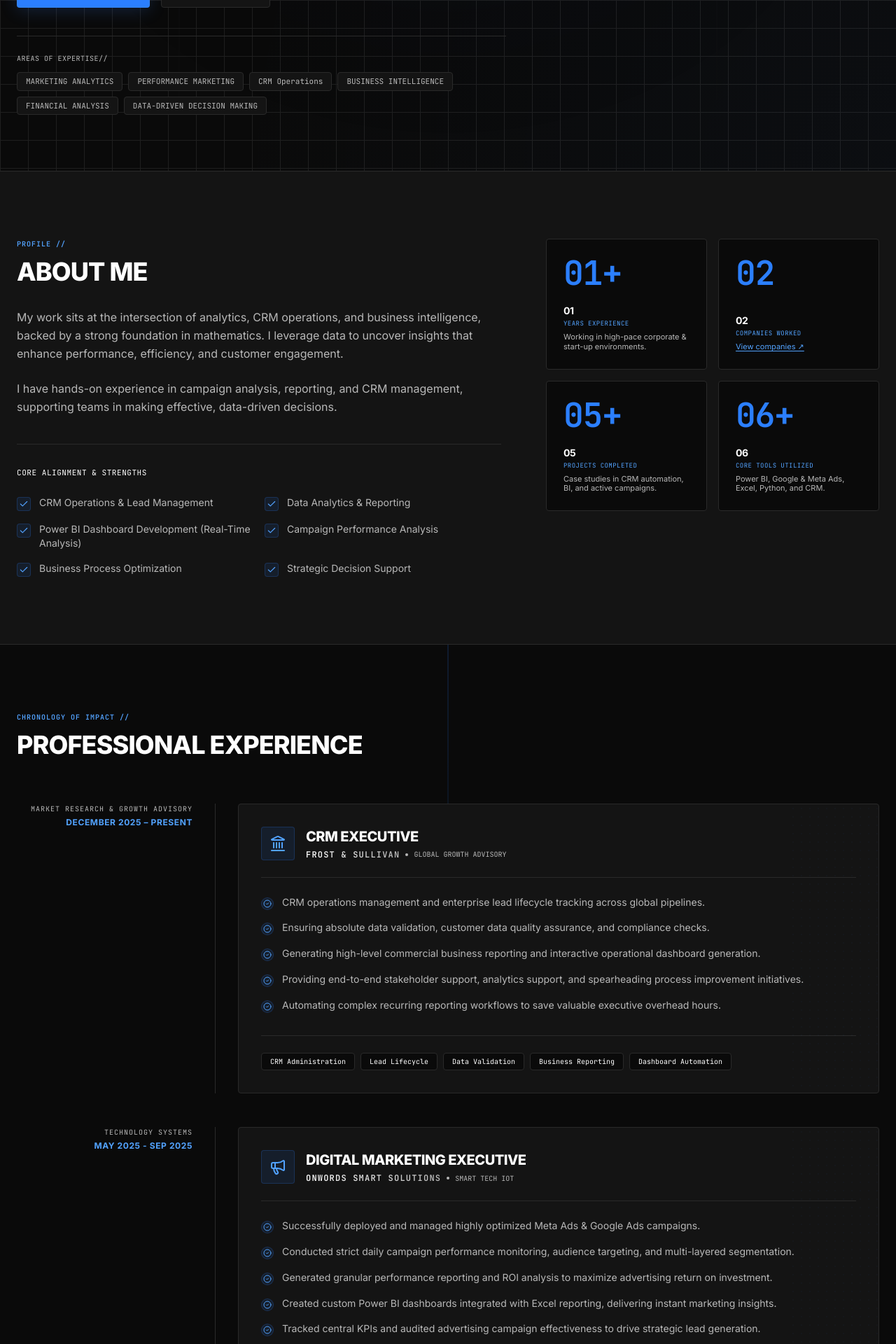
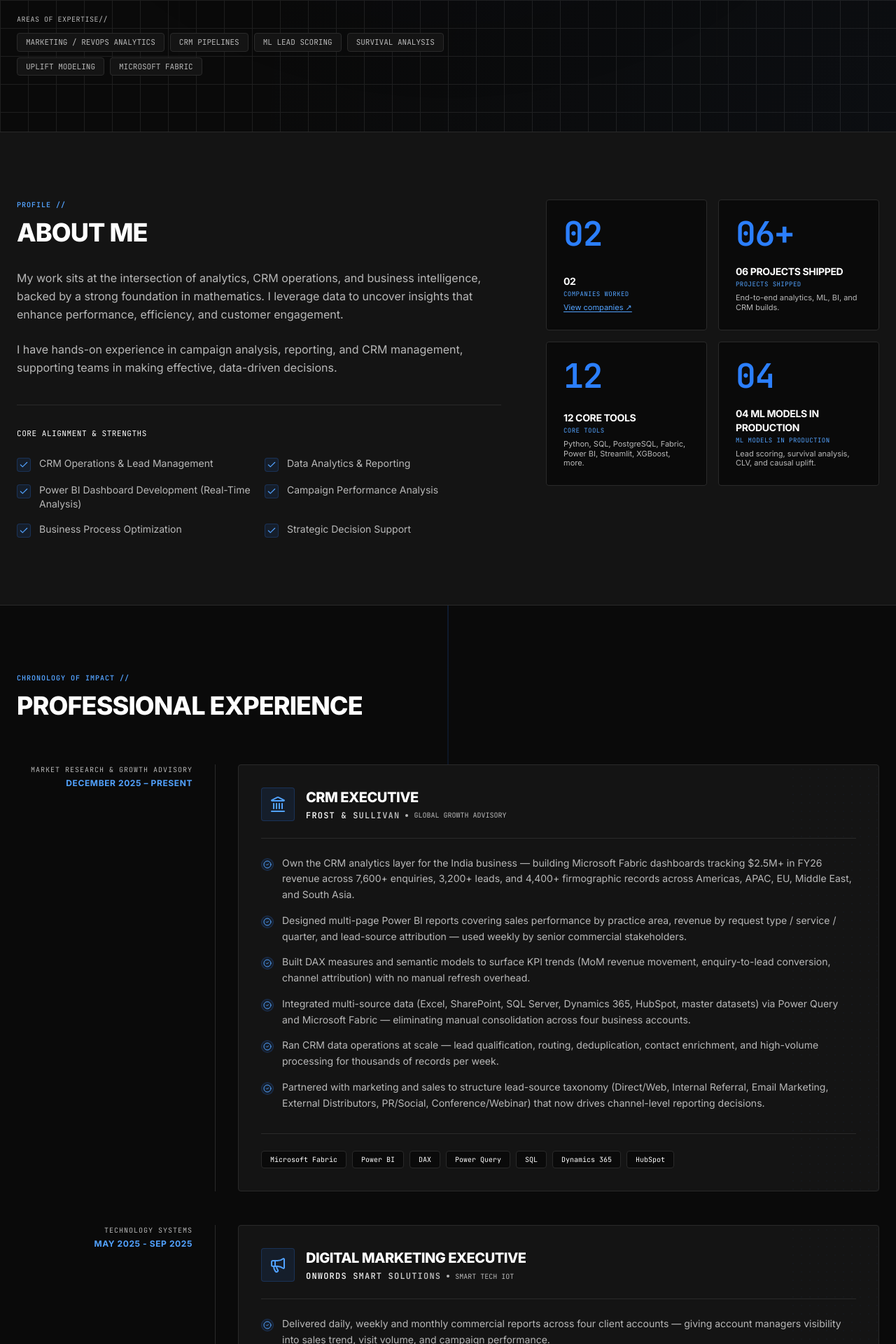
Before and after one commit to STELLARSCRIPTER/Portfolio, a React (Vite) app: page / in a window 1280 px wide. Shown: the part 760-2680 px from the top of the page at 70% size. Built offline with nearby package versions, Linux system fonts and the light colour scheme.

Commit message:
Reposition portfolio: Marketing/RevOps Analytics Engineer + CreditPulse project

```diff
--- a/src/components/Hero.tsx
+++ b/src/components/Hero.tsx
@@ -7,13 +7,13 @@ interface HeroProps {
 }
 
 export default function Hero({ onScrollToSection }: HeroProps) {
-  const techBadges = [
-    'MARKETING ANALYTICS',
-    'PERFORMANCE MARKETING',
-    'CRM Operations',
-    'BUSINESS INTELLIGENCE',
-    'FINANCIAL ANALYSIS',
-    'DATA-DRIVEN DECISION MAKING'
+   const techBadges = [
+    'MARKETING / REVOPS ANALYTICS',
+    'CRM PIPELINES',
+    'ML LEAD SCORING',
+    'SURVIVAL ANALYSIS',
+    'UPLIFT MODELING',
+    'MICROSOFT FABRIC'
   ];
 
   return (
@@ -77,9 +77,9 @@ export default function Hero({ onScrollToSection }: HeroProps) {
             transition={{ duration: 0.7, delay: 0.1 }}
             className="font-sans font-black text-4xl sm:text-5xl lg:text-6xl tracking-tight text-[#FFFFFF] leading-[1.1] mb-6 uppercase"
           >
-           TURNING BUSINESS & FINANCIAL DATA <br className="hidden sm:inline" />
+           MARKETING / REVOPS <br className="hidden sm:inline" />
             <span className="text-transparent bg-clip-text bg-gradient-to-r from-blue-500 to-blue-300">
-               INTO ACTIONABLE INSIGHTS
+               ANALYTICS ENGINEER
             </span>
           </motion.h1>
 
@@ -89,7 +89,7 @@ export default function Hero({ onScrollToSection }: HeroProps) {
             transition={{ duration: 0.7, delay: 0.2 }}
             className="font-sans font-semibold text-sm sm:text-base tracking-wider text-blue-400 mb-6 uppercase"
           >
-            FINANCIAL & CRM ANALYTICS • POWER BI • SQL • BUSINESS INTELLIGENCE
+            END-TO-END CRM PIPELINES • ML LEAD SCORING • SURVIVAL ANALYSIS • UPLIFT MODELING • FABRIC • PYTHON + POSTGRESQL
           </motion.p>
 
           <motion.p
@@ -98,12 +98,7 @@ export default function Hero({ onScrollToSection }: HeroProps) {
             transition={{ duration: 0.7, delay: 0.3 }}
             className="font-sans font-normal text-sm sm:text-base leading-relaxed text-[#B8B8B8] max-w-xl mb-10"
           >
-            Marketing and analytics professional with a Master’s in Mathematics and hands-on experience in CRM operations, campaign analytics, and business intelligence.
-
-Skilled in analyzing marketing, CRM, and business data to generate actionable insights using Power BI, SQL, and Excel.
-
-Focused on driving campaign performance, supporting data-driven decisions, and delivering measurable business and financial impact.
-
+            Analytics engineer with an M.Sc in Mathematics and hands-on experience building end-to-end data platforms across Microsoft Fabric, PostgreSQL, and Python. At Frost & Sullivan, I own the CRM analytics layer tracking $2.5M+ in FY26 revenue across 7,600+ enquiries. Independently built CreditPulse — a live CRM analytics platform with four production ML models, deployed publicly. Targeting hybrid Marketing / RevOps Analytics Engineer roles where CRM domain fluency meets production-grade data engineering.
           </motion.p>
 
           <motion.div
--- a/src/data.ts
+++ b/src/data.ts
@@ -1,125 +1,144 @@
 import { ExperienceItem, SkillCategory, ProjectItem } from './types';
 
 export const statsData = [
-  { value: 1, label: '01+', suffix: ' Years Experience', desc: 'Working in high-pace corporate & start-up environments.' },
   { value: 2, label: '02', suffix: ' Companies Worked', desc: 'Frost & Sullivan and Onwords Smart Solutions.' },
-  { value: 5, label: '05+', suffix: ' Projects Completed', desc: 'Case studies in CRM automation, BI, and active campaigns.' },
-  { value: 6, label: '06+', suffix: ' Core Tools Utilized', desc: 'Power BI, Google & Meta Ads, Excel, Python, and CRM.' }
+  { value: 6, label: '06+', suffix: ' Projects Shipped', desc: 'End-to-end analytics, ML, BI, and CRM builds.' },
+  { value: 12, label: '12', suffix: ' Core Tools', desc: 'Python, SQL, PostgreSQL, Fabric, Power BI, Streamlit, XGBoost, more.' },
+  { value: 4, label: '04', suffix: ' ML Models in Production', desc: 'Lead scoring, survival analysis, CLV, and causal uplift.' }
 ];
 
 export const experienceData: ExperienceItem[] = [
   {
     id: 'exp-frost',
     company: 'Frost & Sullivan',
-    location: 'Corporate Office',
-    position: 'CRM Executive',
+    location: 'Chennai, India',
+    position: 'Executive — Customer Experience (CRM Analytics)',
     duration: 'December 2025 – Present',
     responsibilities: [
-      'CRM operations management and enterprise lead lifecycle tracking across global pipelines.',
-      'Ensuring absolute data validation, customer data quality assurance, and compliance checks.',
-      'Generating high-level commercial business reporting and interactive operational dashboard generation.',
-      'Providing end-to-end stakeholder support, analytics support, and spearheading process improvement initiatives.',
-      'Automating complex recurring reporting workflows to save valuable executive overhead hours.'
+      'Own the CRM analytics layer for the India business — building Microsoft Fabric dashboards tracking $2.5M+ in FY26 revenue across 7,600+ enquiries, 3,200+ leads, and 4,400+ firmographic records across Americas, APAC, EU, Middle East, and South Asia.',
+      'Designed multi-page Power BI reports covering sales performance by practice area, revenue by request type / service / quarter, and lead-source attribution — used weekly by senior commercial stakeholders.',
+      'Built DAX measures and semantic models to surface KPI trends (MoM revenue movement, enquiry-to-lead conversion, channel attribution) with no manual refresh overhead.',
+      'Integrated multi-source data (Excel, SharePoint, SQL Server, Dynamics 365, HubSpot, master datasets) via Power Query and Microsoft Fabric — eliminating manual consolidation across four business accounts.',
+      'Ran CRM data operations at scale — lead qualification, routing, deduplication, contact enrichment, and high-volume processing for thousands of records per week.',
+      'Partnered with marketing and sales to structure lead-source taxonomy (Direct/Web, Internal Referral, Email Marketing, External Distributors, PR/Social, Conference/Webinar) that now drives channel-level reporting decisions.'
     ],
-    tech: ['CRM Administration', 'Lead Lifecycle', 'Data Validation', 'Business Reporting', 'Dashboard Automation'],
+    tech: ['Microsoft Fabric', 'Power BI', 'DAX', 'Power Query', 'SQL', 'Dynamics 365', 'HubSpot'],
     logoType: 'consulting'
   },
   {
     id: 'exp-onwords',
     company: 'Onwords Smart Solutions',
-    location: 'Coimbatore',
+    location: 'Coimbatore, India',
     position: 'Digital Marketing Executive',
-    duration: '5 Months (2023 - 2024)',
+    duration: 'May 2025 – Sep 2025',
     responsibilities: [
-      'Successfully deployed and managed highly optimized Meta Ads & Google Ads campaigns.',
-      'Conducted strict daily campaign performance monitoring, audience targeting, and multi-layered segmentation.',
-      'Generated granular performance reporting and ROI analysis to maximize advertising return on investment.',
-      'Created custom Power BI dashboards integrated with Excel reporting, delivering instant marketing insights.',
-      'Tracked central KPIs and audited advertising campaign effectiveness to drive strategic lead generation.'
+      'Delivered daily, weekly and monthly commercial reports across four client accounts — giving account managers visibility into sales trend, visit volume, and campaign performance.',
+      'Designed and maintained a marketing performance dashboard integrating campaign activity, customer engagement, and revenue data — the primary view used in weekly client reviews.',
+      'Managed Meta Ads and Google Ads campaigns with daily performance monitoring, audience targeting, and multi-layered segmentation.',
+      'Generated granular ROI analysis and custom Power BI dashboards bound to live Excel reports, delivering instant marketing insights.',
+      'Coordinated across sales, creative, and analytics teams to define reporting requirements, standardise metric definitions, and remove ambiguity in performance discussions.'
     ],
-    tech: ['Meta Ads', 'Google Ads', 'Power BI', 'Microsoft Excel', 'Campaign Analytics', 'ROI Analysis'],
+    tech: ['Meta Ads', 'Google Ads', 'Power BI', 'Excel', 'Campaign Analytics', 'ROI Analysis'],
     logoType: 'digital'
   }
 ];
 
 export const skillCategories: SkillCategory[] = [
   {
-    title: 'Data Analytics',
+    title: 'Data Engineering',
+    icon: 'Database',
+    skills: [
+      'Microsoft Fabric',
+      'PostgreSQL',
+      'PySpark',
+      'Spark SQL',
+      'Medallion Architecture',
+      'ETL Pipeline Design',
+      'Star Schema',
+      'Data Quality'
+    ]
+  },
+  {
+    title: 'Analytics & BI',
     icon: 'BarChart3',
     skills: [
       'Power BI',
-      'Microsoft Excel',
-      'Data Visualization',
-      'KPI Tracking',
-      'Dashboard Reporting'
+      'DAX',
+      'Power Query',
+      'Semantic Models',
+      'Streamlit',
+      'Plotly',
+      'KPI Reporting',
+      'Executive Dashboards'
     ]
   },
   {
-    title: 'CRM Operations',
-    icon: 'Hub',
+    title: 'Machine Learning',
+    icon: 'BrainCircuit',
     skills: [
-      'Lead Management',
-      'CRM Administration',
-      'Data Validation',
-      'Customer Lifecycle Tracking',
-      'Process Optimization'
+      'scikit-learn',
+      'XGBoost',
+      'Cox Proportional Hazards',
+      'Logistic Regression',
+      'Random Forest',
+      'Model Calibration',
+      'Quantile Risk Tiers',
+      'Uplift Modeling (T-learner)',
+      'Customer Lifetime Value'
     ]
   },
   {
-    title: 'Digital Marketing',
-    icon: 'AdsClick',
+    title: 'CRM & RevOps',
+    icon: 'Hub',
     skills: [
-      'Meta Ads',
-      'Google Ads',
-      'Campaign Analytics',
-      'Audience Segmentation',
-      'Performance Reporting'
-    ]
-  },
-  {
-    title: 'Technical & Business',
-    icon: 'Terminal',
-    skills: [
-      'Python',
-      'SQL',
-      'Statistics',
-      'Business Intelligence',
-      'Problem Solving'
+      'HubSpot',
+      'Microsoft Dynamics 365',
+      'Lead Scoring',
+      'Lead Routing',
+      'Funnel Analytics',
+      'Campaign Attribution',
+      'Customer Segmentation',
+      'Revenue Operations'
     ]
   }
 ];
 
 export const projectData: ProjectItem[] = [
   {
-    id: 'project-dashboard',
-    title: 'Analytics Dashboard Project',
-    subtitle: 'Enterprise Performance Monitor',
-    description: 'Comprehensive business intelligence & data visualization suite for monitoring key operational KPIs with dynamic filtering and automated Excel feeds.',
-    longDescription: 'This project demonstrates the translation of raw organizational metrics into visual analytical controls. Developed to support executive-level operational reviews, it implements a structured data schema with live dashboard reports.',
-    category: 'Data Analytics',
-    tech: ['Power BI', 'Microsoft Excel', 'DAX', 'SQL', 'Data Modeling'],
+    id: 'project-creditpulse',
+    title: 'CreditPulse — CRM & RevOps Analytics Platform',
+    subtitle: 'End-to-End Medallion Pipeline + ML + Dashboard',
+    liveDemo: 'https://creditpulse-analytics.streamlit.app',
+    githubUrl: 'https://github.com/STELLARSCRIPTER/Credit-Risk',
+    description: 'A production-style analytics platform spanning raw CRM data through a Bronze → Silver → Gold medallion warehouse, four production ML models, and an 11-page executive dashboard. Deployed publicly on Streamlit Community Cloud with cloud PostgreSQL (Supabase).',
+    longDescription: 'Built end-to-end on PostgreSQL, Python, scikit-learn, XGBoost, lifelines, Plotly, Streamlit, and Prefect — with a fully idempotent pipeline orchestrated as 8 dependent tasks with retry policies and per-task timeouts. Diagnosed and resolved a 20-minute runtime bottleneck by vectorising a survival prediction call (~40× speedup).',
+    category: 'Marketing / RevOps Analytics Engineering',
+    tech: ['PostgreSQL', 'Python', 'scikit-learn', 'XGBoost', 'lifelines', 'Prefect', 'Streamlit', 'Supabase'],
     imageType: 'dashboard',
     caseStudyMetrics: [
-      { label: 'Data Latency Reduced', value: '75%' },
-      { label: 'Reporting Speed-up', value: '4x' },
-      { label: 'Automated KPI Cards', value: '24' }
+      { label: 'Lead Scoring AUC', value: '0.77' },
+      { label: 'Cox PH C-index', value: '0.675' },
+      { label: 'Portfolio CLV', value: '$170M' },
+      { label: 'Do Not Disturb Leads', value: '2,612' }
     ],
     keyOutcomes: [
-      'Designed star-schema data models to join cross-departmental operations data.',
-      'Formulated advanced DAX measures for complex dynamic trend calculations.',
-      'Integrated real-time spreadsheet updates via scheduled automated data pipelines.'
+      'Built a 50,871-lead medallion pipeline (Bronze → Silver → Gold) with deliberate data-quality issues and full idempotency.',
+      'Trained and calibrated a Random Forest lead-scoring model at AUC 0.77 with a full calibration check.',
+      'Developed a Cox Proportional Hazards survival model (C-index 0.675) forecasting per-lead time-to-conversion.',
+      'Modelled survival-integrated Customer Lifetime Value — $170M discounted portfolio CLV across the book.',
+      'Built a T-learner causal uplift model distinguishing 10,730 Persuadable leads from 2,612 Do-Not-Disturb leads — an insight A/B testing alone cannot produce.',
+      'Orchestrated the full pipeline with Prefect 3.x — 8 dependent tasks with retry policies, timeouts, and a verified 5m 11s run.'
     ]
   },
   {
-    id: 'project-marketing',
+    id: 'project-churn',
     title: 'Customer Churn Performance Analysis',
-    subtitle: 'Stochastic Advertising Optimization',
+    subtitle: 'Retention Analytics & Segmentation',
     liveDemo: 'https://public.tableau.com/views/churn_modelling_17838472688850/Churn_Analysis',
-    description: 'A customer-focused analytics solution designed to evaluate churn behavior and support retention-driven marketing strategies..',
-    longDescription: 'Analyzes segmentation across demographics, geography, and activity levels, identifying high-risk customer groups and engagement gaps. Supports CRM and marketing teams in optimizing targeting, retention campaigns, and lifecycle management.',
+    description: 'A customer-focused analytics solution evaluating churn behaviour and supporting retention-driven marketing strategies across demographics, geography, and activity levels.',
+    longDescription: 'Analyses segmentation across customer demographics, geography, and activity status to identify high-risk groups and engagement gaps. Supports CRM and marketing teams in optimising targeting, retention campaigns, and lifecycle management.',
     category: 'Customer Analytics',
-    tech: ['PostgreSQL', 'Python', 'Excel', 'Tableau', 'Customer Segmentation'],
-
+    tech: ['PostgreSQL', 'Python', 'Tableau', 'Excel', 'Customer Segmentation'],
     imageType: 'campaign',
     caseStudyMetrics: [
       { label: 'Churn Rate Identified', value: '20.5%' },
@@ -129,8 +148,8 @@ export const projectData: ProjectItem[] = [
     keyOutcomes: [
       'Identified high churn concentration across specific age groups and regions.',
       'Built customer segmentation model based on demographics and activity status.',
-  'Enabled comparison between active and exited customers for behavioral insights.',
-  'Designed interactive dashboard for real-time KPI tracking and filtering.',
+      'Enabled comparison between active and exited customers for behavioural insights.',
+      'Designed interactive Tableau dashboard for real-time KPI tracking and filtering.',
       'Improved visibility into customer retention patterns for CRM decision-making.',
       'Performed exploratory analysis to detect patterns influencing customer churn.'
     ]
@@ -139,8 +158,8 @@ export const projectData: ProjectItem[] = [
     id: 'project-crm',
     title: 'CRM Reporting Solution',
     subtitle: 'Lead Lifecycle Automation & Funnel Audit',
-    description: 'High-end analytical solution designed to track quality metrics of inbound leads. Bridges field operations and executive pipelines, implementing systematic validation checks.',
-    longDescription: 'Addressing lead leakage and pipeline integrity, this solution standardizes lead capture scoring and traces conversions. It models customer lifecycle checkpoints to reveal stages where potential contracts drop off.',
+    description: 'High-end analytical solution tracking quality metrics of inbound leads, bridging field operations and executive pipelines with systematic validation checks.',
+    longDescription: 'Addressing lead leakage and pipeline integrity, this solution standardises lead capture scoring and traces conversions through customer lifecycle checkpoints to reveal stages where potential contracts drop off.',
     category: 'CRM Operations',
     tech: ['CRM Ops', 'VBA Data Cleaner', 'Advanced Excel', 'Funnel Analytics'],
     imageType: 'crm',
@@ -159,8 +178,8 @@ export const projectData: ProjectItem[] = [
     id: 'project-bi',
     title: 'Business Intelligence Dashboard',
     subtitle: 'Stakeholder Strategic Reporting Portal',
-    description: 'A premium consulting-style Power BI solution tailored for corporate managers. Delivers real-time strategic support by visualizing market expansion indices and pipeline performance.',
-    longDescription: 'A custom BI dashboard structured in a clean Swiss-minimalist layout representing Frost & Sullivan and McKinsey-style information density. Emphasizes clean grid alignments, structural color accents, and extreme legibility of high-priority metrics.',
+    description: 'A consulting-style Power BI solution tailored for corporate managers — delivering real-time strategic support by visualising market expansion indices and pipeline performance.',
+    longDescription: 'A custom BI dashboard structured in a clean Swiss-minimalist layout mirroring Frost & Sullivan and McKinsey-style information density. Emphasises clean grid alignments, structural colour accents, and extreme legibility of high-priority metrics.',
     category: 'Business Intelligence',
     tech: ['Power BI', 'SQL Server', 'UI/UX Design', 'Data Visualization'],
     imageType: 'bi',
@@ -170,7 +189,7 @@ export const projectData: ProjectItem[] = [
       { label: 'Cross-functional Panels', value: '6' }
     ],
     keyOutcomes: [
-      'Built tailored report structures prioritizing core metrics with zero dashboard noise.',
+      'Built tailored report structures prioritising core metrics with zero dashboard noise.',
       'Constructed highly performant queries addressing complex nested SQL databases.',
       'Deployed strict role-based access configurations to protect sensitive corporate intelligence.'
     ]
@@ -179,8 +198,8 @@ export const projectData: ProjectItem[] = [
     id: 'project-stats',
     title: 'Statistical Research & Data Analysis',
     subtitle: 'Mathematical Models for Lead Scoring',
-    description: 'Academic and professional research exploring mathematical regression models and predictive analytics. Formulates dynamic tier classifications for marketing campaign leads.',
-    longDescription: 'Leveraging post-graduate mathematics expertise, this project models the correlation between early campaign engagement values and eventual lifecycle conversion probability. Developed using Python statistical libraries.',
+    description: 'Academic and professional research exploring mathematical regression models and predictive analytics for marketing campaign lead classification.',
+    longDescription: 'Leveraging post-graduate mathematics expertise, this project models the correlation between early campaign engagement values and eventual lifecycle conversion probability using Python statistical libraries.',
     category: 'Technical & Business',
     tech: ['Python', 'Pandas/NumPy', 'Regression Analysis', 'Mathematical Modeling'],
     imageType: 'stats',
--- a/src/types.ts
+++ b/src/types.ts
@@ -27,7 +27,8 @@ export interface ProjectItem {
   imageType: 'dashboard' | 'campaign' | 'crm' | 'bi' | 'stats';
   caseStudyMetrics?: { label: string; value: string }[];
   keyOutcomes?: string[];
-   liveDemo?: string;
+  liveDemo?: string;
+  githubUrl?: string;
 }
 
 export interface ContactForm {
```
Lines whose indentation alone changed are shown as unchanged.
